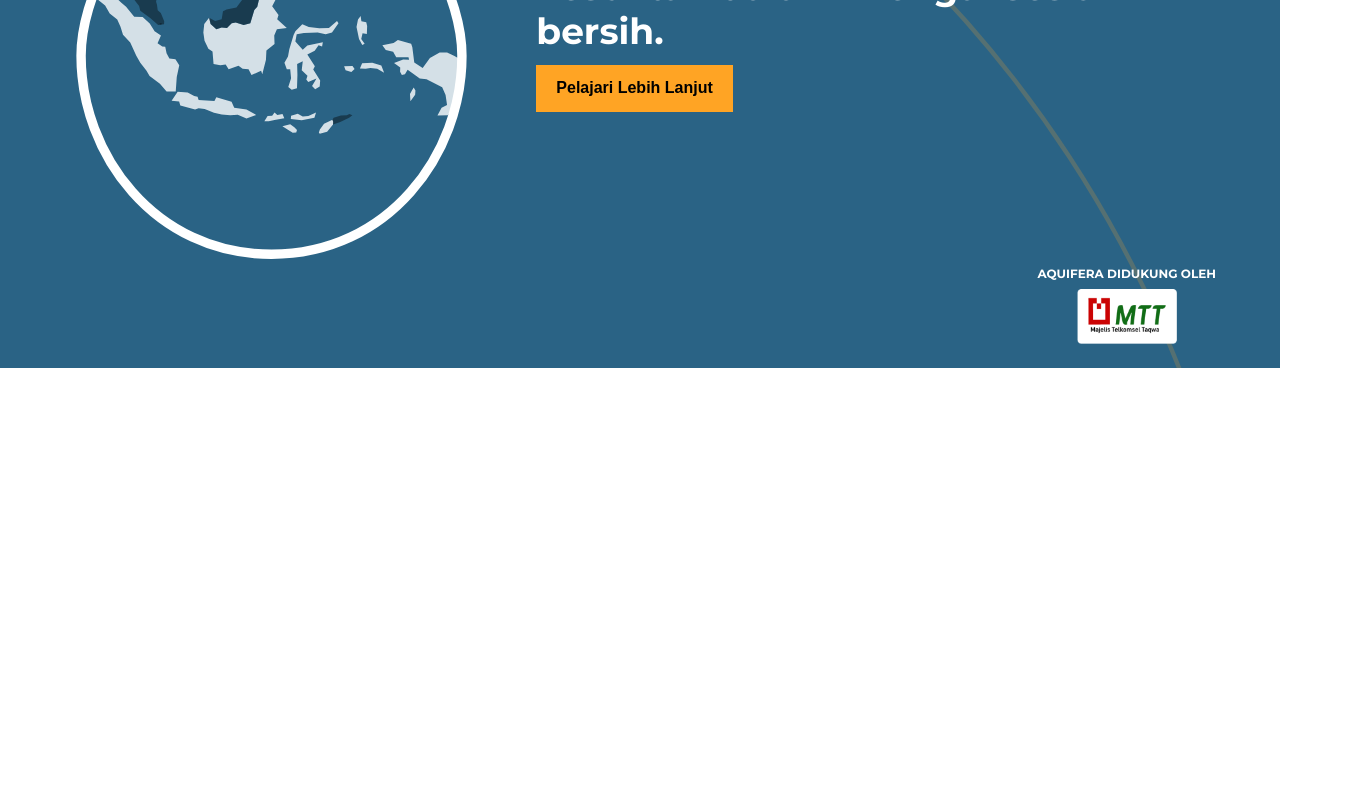
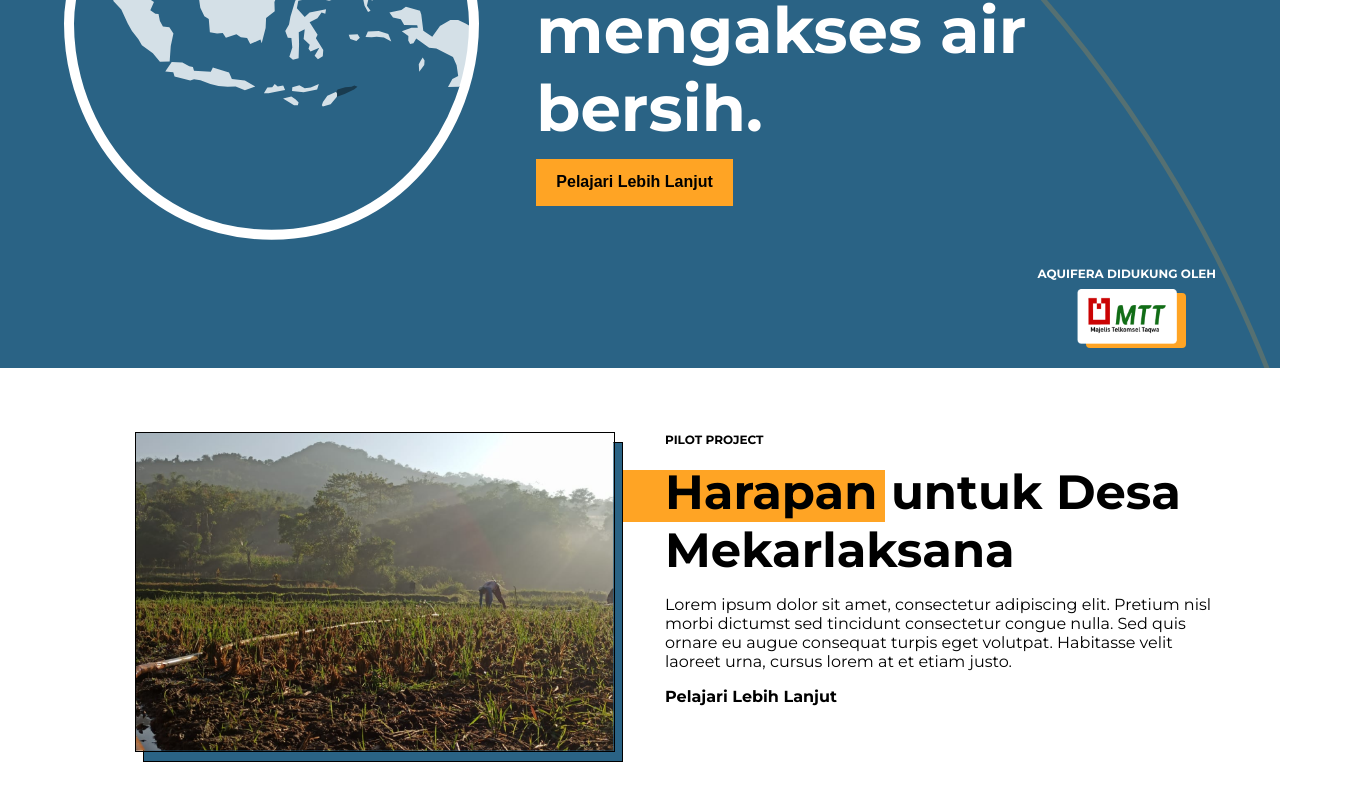
Before and after one commit to vashafaris/aquifera-client, a Next.js app: page / in a window 1280 px wide. Shown: the part 432-1232 px from the top of the page, 1361 px wide, since content can reach past the window. Before the commit the page ends 800 px from the top, so only its background shows below. Built offline with nearby package versions, Linux system fonts and the light colour scheme.

Commit message:
mekarlaksana section

```diff
--- a/components/Header/index.tsx
+++ b/components/Header/index.tsx
@@ -14,6 +14,7 @@ const Container = styled.header`
   background-color: ${Colors.Primary};
   color: #fff;
   border-bottom: 1px solid rgb(255, 255, 255, 20%);
+  opacity: 0.95;
 
   display: flex;
   align-items: center;
@@ -48,6 +49,11 @@ const Container = styled.header`
 
         li {
           margin: 0 4%;
+          border-bottom: 3px solid ${Colors.Primary};
+
+          :hover {
+            border-bottom: 3px solid ${Colors.Secondary};
+          }
         }
       }
     }
--- a/pages/index.tsx
+++ b/pages/index.tsx
@@ -6,8 +6,8 @@ import { Colors } from '../enum/color';
 
 const Hero = styled.section`
   position: relative;
-  height: calc(100vh - 7rem);
-  margin-top: 7rem;
+  height: 100vh;
+  padding-top: 7rem;
   padding: 0 5%;
   background-color: ${Colors.Primary};
   color: #fff;
@@ -52,13 +52,14 @@ const Hero = styled.section`
     }
 
     h1 {
-      font-size: 3.6rem;
+      font-size: 6.4rem;
       font-weight: bold;
       margin: 1.2rem 0;
     }
 
     .sponsor-container {
       position: absolute;
+      z-index: 2;
       right: 0;
       bottom: 2rem;
       align-self: flex-end;
@@ -71,6 +72,17 @@ const Hero = styled.section`
       p {
         margin-bottom: 0.8rem;
       }
+    }
+    .img-bg {
+      position: absolute;
+      right: 0;
+      bottom: 2rem;
+      width: 10rem;
+      height: 5.5rem;
+      border-radius: 0.4rem;
+      background-color: ${Colors.Secondary};
+
+      transform: translateX(-3rem);
     }
   }
 `;
@@ -85,6 +97,9 @@ const Village = styled.section`
   align-items: center;
 
   .container {
+    height: 100%;
+    position: relative;
+
     display: flex;
 
     .img-container {
@@ -94,15 +109,62 @@ const Village = styled.section`
 
       display: flex;
       justify-content: flex-end;
+      .village-img {
+        width: 48rem;
+        height: 32rem;
+        z-index: 2;
+        position: relative;
+        border: 0.1rem solid black;
+      }
 
-      img {
-        display: block;
-        width: 40%;
+      .img-bg {
+        z-index: 1;
+        position: absolute;
+        top: 0;
+        right: 0;
+        width: 48rem;
+        height: 32rem;
+        background-color: ${Colors.Primary};
+        border: 0.1rem solid black;
+
+        transform: translate(0.8rem, 1rem);
+      }
+
+      .text-bg {
+        position: absolute;
+        top: 0;
+        right: 0;
+        width: 27rem;
+        height: 5.2rem;
+        background-color: ${Colors.Secondary};
+
+        transform: translate(27rem, 3.8rem);
       }
     }
 
     .info-container {
+      position: relative;
+      z-index: 2;
       flex: 1;
+
+      h4 {
+        font-size: 1.2rem;
+        font-weight: bold;
+      }
+
+      h2 {
+        font-size: 4.8rem;
+        font-weight: bold;
+        margin: 1.6rem 0;
+      }
+
+      p {
+        margin-bottom: 1.6rem;
+      }
+
+      a {
+        font-weight: bold;
+      }
     }
   }
 `;
@@ -140,8 +202,37 @@ export default function Home() {
               />
             </div>
           </div>
+          <div className='img-bg'></div>
         </div>
       </Hero>
+      <Village>
+        <div className='container'>
+          <div className='img-container'>
+            <img
+              src='/png/home-village.png'
+              alt='desa mekarlaksana'
+              className='village-img'
+            />
+            <div className='img-bg'></div>
+            <div className='text-bg'></div>
+          </div>
+          <div className='info-container'>
+            <h4>PILOT PROJECT</h4>
+            <h2>
+              Harapan untuk Desa
+              <br />
+              Mekarlaksana
+            </h2>
+            <p>
+              Lorem ipsum dolor sit amet, consectetur adipiscing elit. Pretium
+              nisl morbi dictumst sed tincidunt consectetur congue nulla. Sed
+              quis ornare eu augue consequat turpis eget volutpat. Habitasse
+              velit laoreet urna, cursus lorem at et etiam justo.{' '}
+            </p>
+            <a href=''>Pelajari Lebih Lanjut</a>
+          </div>
+        </div>
+      </Village>
     </>
   );
 }
```
Also changed, not shown: public/png/home-village.png.
